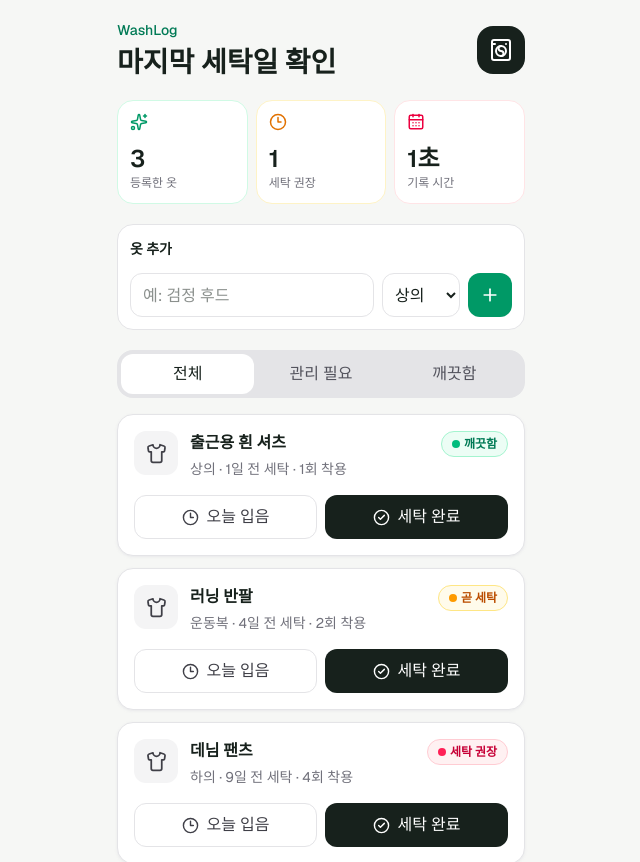
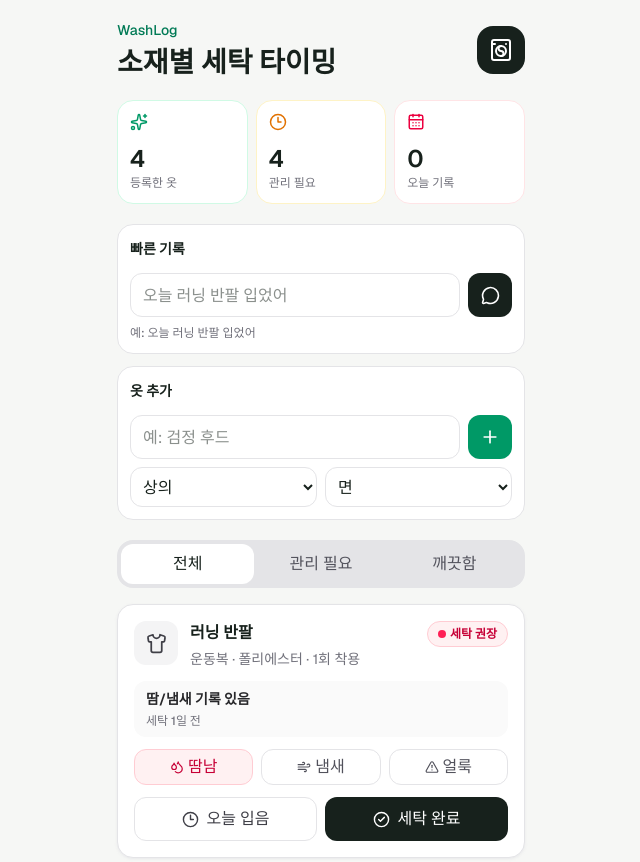
Before and after one commit to quanttraderkim/laundry-log, a Next.js app: page / in a window 1280 px wide. Shown: the top 862 px of the page, without its empty margins (319-959 px from the left). Built offline with nearby package versions, Linux system fonts and the light colour scheme.

Commit message:
Apply planner review to WashLog MVP

```diff
--- a/src/app/page.tsx
+++ b/src/app/page.tsx
@@ -4,123 +4,307 @@ import {
   CalendarDays,
   CheckCircle2,
   Clock3,
+  Droplets,
+  MessageCircle,
   Plus,
   Shirt,
   Sparkles,
+  TriangleAlert,
   WashingMachine,
+  Wind,
 } from "lucide-react";
-import { FormEvent, useMemo, useState } from "react";
+import { FormEvent, useEffect, useMemo, useState } from "react";
+
+type CareProfile =
+  | "active_synthetic"
+  | "cotton_top"
+  | "denim"
+  | "standard_outer"
+  | "wool_delicate";
+
+type ConditionFlag = "sweat" | "odor" | "stain";
 
 type ClothingItem = {
   id: number;
   name: string;
   category: string;
+  material: string;
+  careProfile: CareProfile;
   washedAt: string;
+  maintainedAt?: string;
   wearCount: number;
+  flags: ConditionFlag[];
+};
+
+type Status = {
+  label: "깨끗함" | "곧 세탁" | "세탁 권장" | "통풍 권장";
+  reason: string;
+  tone: string;
+  dot: string;
+};
+
+const todayText = "2026-05-19";
+const today = new Date(`${todayText}T09:00:00+09:00`);
+const itemsStorageKey = "washlog-items-v1";
+const countStorageKey = "washlog-today-log-count-v1";
+
+const conditionMeta: Record<
+  ConditionFlag,
+  { label: string; icon: typeof Droplets }
+> = {
+  sweat: { label: "땀남", icon: Droplets },
+  odor: { label: "냄새", icon: Wind },
+  stain: { label: "얼룩", icon: TriangleAlert },
 };
 
 const seedItems: ClothingItem[] = [
   {
     id: 1,
-    name: "출근용 흰 셔츠",
-    category: "상의",
+    name: "러닝 반팔",
+    category: "운동복",
+    material: "폴리에스터",
+    careProfile: "active_synthetic",
     washedAt: "2026-05-18",
     wearCount: 1,
+    flags: ["sweat"],
   },
   {
     id: 2,
-    name: "러닝 반팔",
-    category: "운동복",
-    washedAt: "2026-05-15",
-    wearCount: 2,
+    name: "출근용 흰 셔츠",
+    category: "상의",
+    material: "면",
+    careProfile: "cotton_top",
+    washedAt: "2026-05-18",
+    wearCount: 1,
+    flags: [],
   },
   {
     id: 3,
+    name: "울 니트",
+    category: "니트",
+    material: "울",
+    careProfile: "wool_delicate",
+    washedAt: "2026-05-05",
+    maintainedAt: "2026-05-18",
+    wearCount: 1,
+    flags: [],
+  },
+  {
+    id: 4,
     name: "데님 팬츠",
     category: "하의",
+    material: "데님",
+    careProfile: "denim",
     washedAt: "2026-05-10",
-    wearCount: 4,
+    wearCount: 3,
+    flags: [],
   },
 ];
 
-const today = new Date("2026-05-19T09:00:00+09:00");
+function daysSince(date?: string) {
+  if (!date) {
+    return null;
+  }
 
-function daysSince(date: string) {
-  const washedAt = new Date(`${date}T00:00:00+09:00`);
+  const targetDate = new Date(`${date}T00:00:00+09:00`);
   return Math.max(
     0,
-    Math.floor((today.getTime() - washedAt.getTime()) / 86_400_000),
+    Math.floor((today.getTime() - targetDate.getTime()) / 86_400_000),
   );
 }
 
-function statusFor(item: ClothingItem) {
-  const days = daysSince(item.washedAt);
+function statusFor(item: ClothingItem): Status {
+  const laundryDays = daysSince(item.washedAt) ?? 0;
 
-  if (days >= 7 || item.wearCount >= 4) {
-    return {
-      label: "세탁 권장",
+  if (item.flags.includes("stain")) {
+    return status("세탁 권장", "얼룩 기록 있음", "rose");
+  }
+
+  if (item.flags.includes("sweat") || item.flags.includes("odor")) {
+    return status("세탁 권장", "땀/냄새 기록 있음", "rose");
+  }
+
+  if (item.careProfile === "active_synthetic") {
+    if (item.wearCount >= 1) {
+      return status("세탁 권장", "폴리에스터 운동복은 1회 착용 후 세탁", "rose");
+    }
+    return status("깨끗함", "세탁 후 착용 기록 없음", "emerald");
+  }
+
+  if (item.careProfile === "wool_delicate") {
+    if (item.wearCount >= 1) {
+      return status("통풍 권장", "울 소재는 세탁보다 통풍 우선", "sky");
+    }
+    return status("깨끗함", "통풍 관리 완료", "emerald");
+  }
+
+  if (item.careProfile === "denim") {
+    if (item.wearCount >= 4 || laundryDays >= 14) {
+      return status("세탁 권장", "데님 착용/일수 기준 초과", "rose");
+    }
+    if (item.wearCount >= 3) {
+      return status("곧 세탁", "데님 3회 착용, 상태 점검", "amber");
+    }
+    return status("깨끗함", "착용 횟수 기준 여유 있음", "emerald");
+  }
+
+  if (item.careProfile === "cotton_top") {
+    if (item.wearCount >= 2) {
+      return status("세탁 권장", "피부 접촉 의류 2회 착용", "rose");
+    }
+    if (item.wearCount >= 1) {
+      return status("곧 세탁", "면 셔츠 1회 착용", "amber");
+    }
+    return status("깨끗함", "세탁 후 착용 기록 없음", "emerald");
+  }
+
+  if (item.wearCount >= 3 || laundryDays >= 7) {
+    return status("세탁 권장", "착용 횟수/마지막 세탁일 기준", "rose");
+  }
+
+  if (item.wearCount >= 2 || laundryDays >= 4) {
+    return status("곧 세탁", "기본 관리 기준 근접", "amber");
+  }
+
+  return status("깨끗함", "착용 횟수 기준 여유 있음", "emerald");
+}
+
+function status(label: Status["label"], reason: string, color: string): Status {
+  const tones = {
+    amber: {
+      tone: "border-amber-200 bg-amber-50 text-amber-700",
+      dot: "bg-amber-500",
+    },
+    emerald: {
+      tone: "border-emerald-200 bg-emerald-50 text-emerald-700",
+      dot: "bg-emerald-500",
+    },
+    rose: {
       tone: "border-rose-200 bg-rose-50 text-rose-700",
       dot: "bg-rose-500",
-    };
+    },
+    sky: {
+      tone: "border-sky-200 bg-sky-50 text-sky-700",
+      dot: "bg-sky-500",
+    },
+  } as const;
+
+  return { label, reason, ...tones[color as keyof typeof tones] };
+}
+
+function profileFor(category: string, material: string): CareProfile {
+  if (category === "운동복" || material === "폴리에스터") {
+    return "active_synthetic";
   }
 
-  if (days >= 3 || item.wearCount >= 2) {
-    return {
-      label: "곧 세탁",
-      tone: "border-amber-200 bg-amber-50 text-amber-700",
-      dot: "bg-amber-500",
-    };
+  if (material === "울") {
+    return "wool_delicate";
   }
 
-  return {
-    label: "깨끗함",
-    tone: "border-emerald-200 bg-emerald-50 text-emerald-700",
-    dot: "bg-emerald-500",
-  };
+  if (material === "데님") {
+    return "denim";
+  }
+
+  if (material === "면") {
+    return "cotton_top";
+  }
+
+  return "standard_outer";
+}
+
+function findItemByText(items: ClothingItem[], text: string) {
+  const normalized = text.replace(/\s/g, "");
+
+  return items.find((item) => {
+    const itemKey = item.name.replace(/\s/g, "");
+    if (normalized.includes(itemKey)) {
+      return true;
+    }
+
+    const hitCount = item.name
+      .split(" ")
+      .filter((token) => token.length > 1)
+      .filter((token) => text.includes(token)).length;
+
+    return hitCount >= 2;
+  });
 }
 
 export default function Home() {
-  const [items, setItems] = useState(seedItems);
-  const [filter, setFilter] = useState<"all" | "needsWash" | "fresh">("all");
+  const [items, setItems] = useState<ClothingItem[]>(() => {
+    if (typeof window === "undefined") {
+      return seedItems;
+    }
+
+    const storedItems = window.localStorage.getItem(itemsStorageKey);
+    return storedItems ? (JSON.parse(storedItems) as ClothingItem[]) : seedItems;
+  });
+  const [filter, setFilter] = useState<"all" | "needsCare" | "fresh">("all");
   const [newName, setNewName] = useState("");
   const [newCategory, setNewCategory] = useState("상의");
+  const [newMaterial, setNewMaterial] = useState("면");
+  const [quickLog, setQuickLog] = useState("");
+  const [feedback, setFeedback] = useState("예: 오늘 러닝 반팔 입었어");
+  const [todayLogCount, setTodayLogCount] = useState(() => {
+    if (typeof window === "undefined") {
+      return 0;
+    }
+
+    const storedCount = window.localStorage.getItem(countStorageKey);
+    return storedCount ? Number(storedCount) : 0;
+  });
+
+  useEffect(() => {
+    window.localStorage.setItem(itemsStorageKey, JSON.stringify(items));
+    window.localStorage.setItem(countStorageKey, String(todayLogCount));
+  }, [items, todayLogCount]);
 
   const filteredItems = useMemo(() => {
     return items.filter((item) => {
-      const status = statusFor(item).label;
+      const currentStatus = statusFor(item).label;
 
-      if (filter === "needsWash") {
-        return status !== "깨끗함";
+      if (filter === "needsCare") {
+        return currentStatus !== "깨끗함";
       }
 
       if (filter === "fresh") {
-        return status === "깨끗함";
+        return currentStatus === "깨끗함";
       }
 
       return true;
     });
   }, [filter, items]);
 
-  const needsWashCount = items.filter(
-    (item) => statusFor(item).label === "세탁 권장",
+  const needsCareCount = items.filter(
+    (item) => statusFor(item).label !== "깨끗함",
   ).length;
 
-  function markWashed(id: number) {
+  function markWashed(id: number, source = "버튼") {
     setItems((current) =>
       current.map((item) =>
         item.id === id
-          ? { ...item, washedAt: "2026-05-19", wearCount: 0 }
+          ? { ...item, washedAt: todayText, wearCount: 0, flags: [] }
           : item,
       ),
     );
+    setTodayLogCount((count) => count + 1);
+    setFeedback(`${source} 기록 완료 · 세탁 기준 초기화`);
   }
 
-  function addWear(id: number) {
+  function addWear(id: number, flags: ConditionFlag[] = [], source = "버튼") {
     setItems((current) =>
       current.map((item) =>
-        item.id === id ? { ...item, wearCount: item.wearCount + 1 } : item,
+        item.id === id
+          ? {
+              ...item,
+              wearCount: item.wearCount + 1,
+              flags: Array.from(new Set([...item.flags, ...flags])),
+            }
+          : item,
       ),
     );
+    setTodayLogCount((count) => count + 1);
+    setFeedback(`${source} 기록 완료 · 상태 재계산`);
   }
 
   function addItem(event: FormEvent<HTMLFormElement>) {
@@ -136,12 +320,46 @@ export default function Home() {
         id: Date.now(),
         name,
         category: newCategory,
-        washedAt: "2026-05-19",
+        material: newMaterial,
+        careProfile: profileFor(newCategory, newMaterial),
+        washedAt: todayText,
         wearCount: 0,
+        flags: [],
       },
       ...current,
     ]);
     setNewName("");
+    setFeedback(`${name} 등록 완료`);
+  }
+
+  function submitQuickLog(event: FormEvent<HTMLFormElement>) {
+    event.preventDefault();
+
+    const text = quickLog.trim();
+    const item = findItemByText(items, text);
+    if (!text || !item) {
+      setFeedback("등록된 옷 이름을 포함해 다시 입력");
+      return;
+    }
+
+    const flags: ConditionFlag[] = [];
+    if (text.includes("땀")) flags.push("sweat");
+    if (text.includes("냄새")) flags.push("odor");
+    if (text.includes("얼룩")) flags.push("stain");
+
+    if (text.includes("세탁") || text.includes("빨")) {
+      markWashed(item.id, "문장");
+      setQuickLog("");
+      return;
+    }
+
+    if (text.includes("입")) {
+      addWear(item.id, flags, "문장");
+      setQuickLog("");
+      return;
+    }
+
+    setFeedback("입었어 또는 세탁했어로 기록 가능");
   }
 
   return (
@@ -151,7 +369,7 @@ export default function Home() {
           <div>
             <p className="text-sm font-medium text-emerald-700">WashLog</p>
             <h1 className="mt-1 text-[28px] font-semibold leading-9">
-              마지막 세탁일 확인
+              소재별 세탁 타이밍
             </h1>
           </div>
           <div className="flex h-12 w-12 shrink-0 items-center justify-center rounded-2xl bg-[#17211c] text-white">
@@ -167,24 +385,50 @@ export default function Home() {
           </div>
           <div className="rounded-2xl border border-amber-100 bg-white p-3">
             <Clock3 aria-hidden="true" className="text-amber-600" size={18} />
-            <p className="mt-3 text-2xl font-semibold">{needsWashCount}</p>
-            <p className="text-xs font-medium text-zinc-500">세탁 권장</p>
+            <p className="mt-3 text-2xl font-semibold">{needsCareCount}</p>
+            <p className="text-xs font-medium text-zinc-500">관리 필요</p>
           </div>
           <div className="rounded-2xl border border-rose-100 bg-white p-3">
             <CalendarDays aria-hidden="true" className="text-rose-600" size={18} />
-            <p className="mt-3 text-2xl font-semibold">1초</p>
-            <p className="text-xs font-medium text-zinc-500">기록 시간</p>
+            <p className="mt-3 text-2xl font-semibold">{todayLogCount}</p>
+            <p className="text-xs font-medium text-zinc-500">오늘 기록</p>
           </div>
         </section>
 
         <form
+          onSubmit={submitQuickLog}
+          className="mt-5 rounded-2xl border border-zinc-200 bg-white p-3"
+        >
+          <label className="text-sm font-semibold" htmlFor="quick-log">
+            빠른 기록
+          </label>
+          <div className="mt-3 grid grid-cols-[minmax(0,1fr)_44px] gap-2">
+            <input
+              id="quick-log"
+              className="h-11 min-w-0 rounded-xl border border-zinc-200 px-3 text-sm outline-none transition focus:border-emerald-500"
+              placeholder="오늘 러닝 반팔 입었어"
+              value={quickLog}
+              onChange={(event) => setQuickLog(event.target.value)}
+            />
+            <button
+              type="submit"
+              className="flex h-11 w-11 items-center justify-center rounded-xl bg-[#17211c] text-white transition hover:bg-emerald-800"
+              aria-label="빠른 기록 추가"
+            >
+              <MessageCircle aria-hidden="true" size={19} />
+            </button>
+          </div>
+          <p className="mt-2 text-xs font-medium text-zinc-500">{feedback}</p>
+        </form>
+
+        <form
           onSubmit={addItem}
-          className="mt-5 rounded-2xl border border-zinc-200 bg-white p-3"
+          className="mt-3 rounded-2xl border border-zinc-200 bg-white p-3"
         >
           <label className="text-sm font-semibold" htmlFor="new-clothing-name">
             옷 추가
           </label>
-          <div className="mt-3 grid grid-cols-[minmax(0,1fr)_78px_44px] gap-2">
+          <div className="mt-3 grid grid-cols-[minmax(0,1fr)_44px] gap-2">
             <input
               id="new-clothing-name"
               className="h-11 min-w-0 rounded-xl border border-zinc-200 px-3 text-sm outline-none transition focus:border-emerald-500"
@@ -192,17 +436,6 @@ export default function Home() {
               value={newName}
               onChange={(event) => setNewName(event.target.value)}
             />
-            <select
-              className="h-11 min-w-0 rounded-xl border border-zinc-200 bg-white px-2 text-sm outline-none transition focus:border-emerald-500"
-              value={newCategory}
-              onChange={(event) => setNewCategory(event.target.value)}
-              aria-label="옷 종류"
-            >
-              <option>상의</option>
-              <option>하의</option>
-              <option>운동복</option>
-              <option>아우터</option>
-            </select>
             <button
               type="submit"
               className="flex h-11 w-11 items-center justify-center rounded-xl bg-emerald-600 text-white transition hover:bg-emerald-700"
@@ -211,12 +444,39 @@ export default function Home() {
               <Plus aria-hidden="true" size={20} />
             </button>
           </div>
+          <div className="mt-2 grid grid-cols-2 gap-2">
+            <select
+              className="h-10 min-w-0 rounded-xl border border-zinc-200 bg-white px-2 text-sm outline-none transition focus:border-emerald-500"
+              value={newCategory}
+              onChange={(event) => setNewCategory(event.target.value)}
+              aria-label="옷 종류"
+            >
+              <option>상의</option>
+              <option>하의</option>
+              <option>운동복</option>
+              <option>니트</option>
+              <option>아우터</option>
+            </select>
+            <select
+              className="h-10 min-w-0 rounded-xl border border-zinc-200 bg-white px-2 text-sm outline-none transition focus:border-emerald-500"
+              value={newMaterial}
+              onChange={(event) => setNewMaterial(event.target.value)}
+              aria-label="소재"
+            >
+              <option>면</option>
+              <option>폴리에스터</option>
+              <option>울</option>
+              <option>데님</option>
+              <option>실크</option>
+              <option>혼방</option>
+            </select>
+          </div>
         </form>
 
         <nav className="mt-5 grid grid-cols-3 rounded-2xl bg-zinc-200 p-1">
           {[
             ["all", "전체"],
-            ["needsWash", "관리 필요"],
+            ["needsCare", "관리 필요"],
             ["fresh", "깨끗함"],
           ].map(([key, label]) => (
             <button
@@ -234,8 +494,9 @@ export default function Home() {
 
         <section className="mt-4 flex flex-1 flex-col gap-3 pb-6">
           {filteredItems.map((item) => {
-            const status = statusFor(item);
-            const days = daysSince(item.washedAt);
+            const currentStatus = statusFor(item);
+            const laundryDays = daysSince(item.washedAt) ?? 0;
+            const maintenanceDays = daysSince(item.maintainedAt);
 
             return (
               <article
@@ -243,28 +504,63 @@ export default function Home() {
                 className="rounded-2xl border border-zinc-200 bg-white p-4 shadow-sm shadow-zinc-200/60"
               >
                 <div className="flex items-start justify-between gap-3">
-                  <div className="flex gap-3">
-                    <div className="flex h-11 w-11 items-center justify-center rounded-xl bg-zinc-100 text-zinc-700">
+                  <div className="flex min-w-0 gap-3">
+                    <div className="flex h-11 w-11 shrink-0 items-center justify-center rounded-xl bg-zinc-100 text-zinc-700">
                       <Shirt aria-hidden="true" size={21} />
                     </div>
-                    <div>
+                    <div className="min-w-0">
                       <h2 className="text-base font-semibold leading-6">
                         {item.name}
                       </h2>
                       <p className="mt-1 text-sm text-zinc-500">
-                        {item.category} · {days}일 전 세탁 · {item.wearCount}회 착용
+                        {item.category} · {item.material} · {item.wearCount}회 착용
                       </p>
                     </div>
                   </div>
                   <span
-                    className={`inline-flex shrink-0 items-center gap-1 rounded-full border px-2.5 py-1 text-xs font-semibold ${status.tone}`}
+                    className={`inline-flex shrink-0 items-center gap-1 rounded-full border px-2.5 py-1 text-xs font-semibold ${currentStatus.tone}`}
                   >
-                    <span className={`h-2 w-2 rounded-full ${status.dot}`} />
-                    {status.label}
+                    <span className={`h-2 w-2 rounded-full ${currentStatus.dot}`} />
+                    {currentStatus.label}
                   </span>
                 </div>
 
-                <div className="mt-4 grid grid-cols-2 gap-2">
+                <div className="mt-3 rounded-xl bg-zinc-50 px-3 py-2">
+                  <p className="text-sm font-semibold text-zinc-800">
+                    {currentStatus.reason}
+                  </p>
+                  <p className="mt-1 text-xs font-medium text-zinc-500">
+                    세탁 {laundryDays}일 전
+                    {maintenanceDays !== null
+                      ? ` · 관리 ${maintenanceDays}일 전`
+                      : ""}
+                  </p>
+                </div>
+
+                <div className="mt-3 grid grid-cols-3 gap-2">
+                  {(Object.keys(conditionMeta) as ConditionFlag[]).map((flag) => {
+                    const Icon = conditionMeta[flag].icon;
+                    const active = item.flags.includes(flag);
+
+                    return (
+                      <button
+                        key={flag}
+                        type="button"
+                        onClick={() => addWear(item.id, [flag], conditionMeta[flag].label)}
+                        className={`flex h-9 items-center justify-center gap-1 rounded-xl border text-xs font-semibold transition ${
+                          active
+                            ? "border-rose-200 bg-rose-50 text-rose-700"
+                            : "border-zinc-200 text-zinc-600 hover:bg-zinc-50"
+                        }`}
+                      >
+                        <Icon aria-hidden="true" size={14} />
+                        {conditionMeta[flag].label}
+                      </button>
+                    );
+                  })}
+                </div>
+
+                <div className="mt-3 grid grid-cols-2 gap-2">
                   <button
                     type="button"
                     onClick={() => addWear(item.id)}
```
Also changed, not shown: 4 other files (tests, documents, lock files or other folders).
